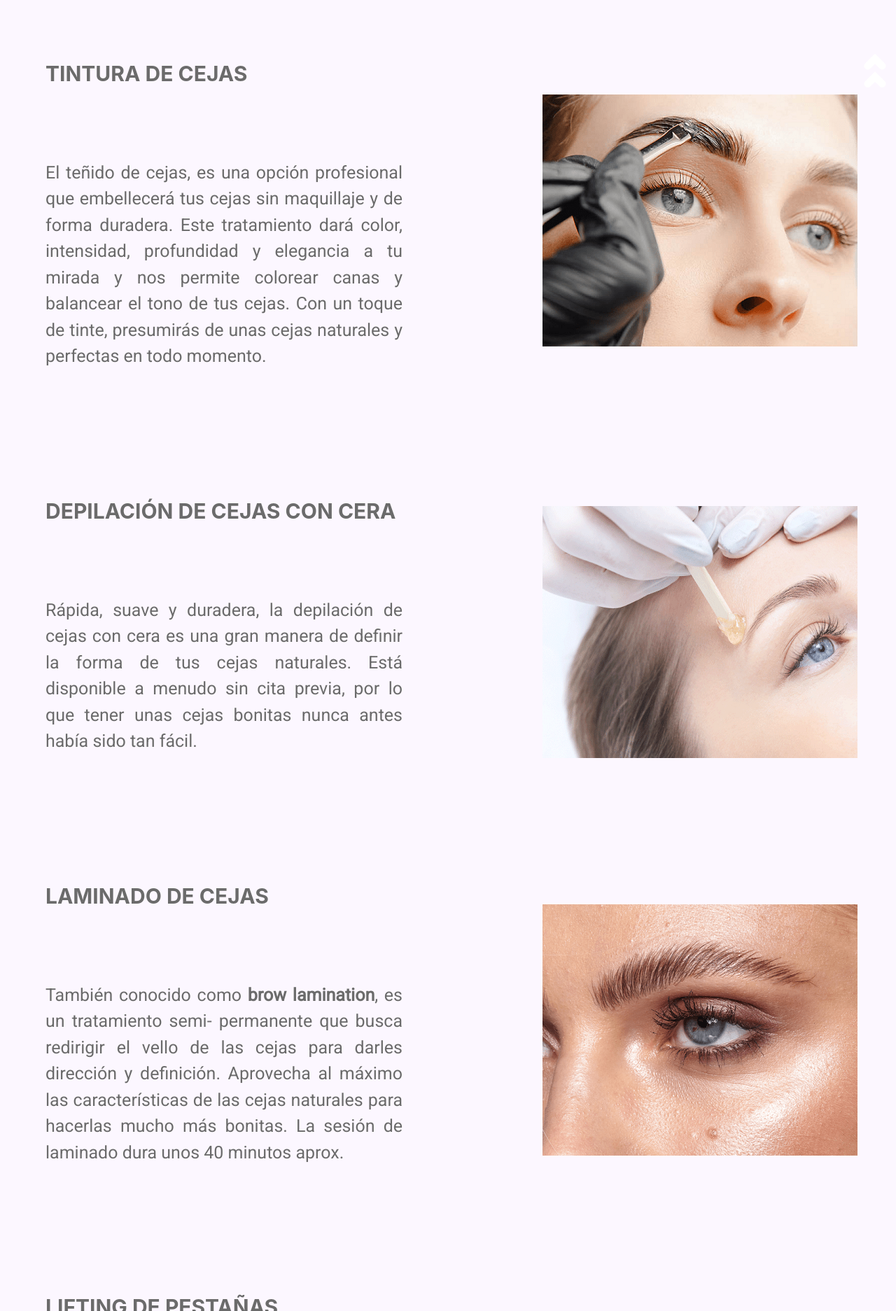
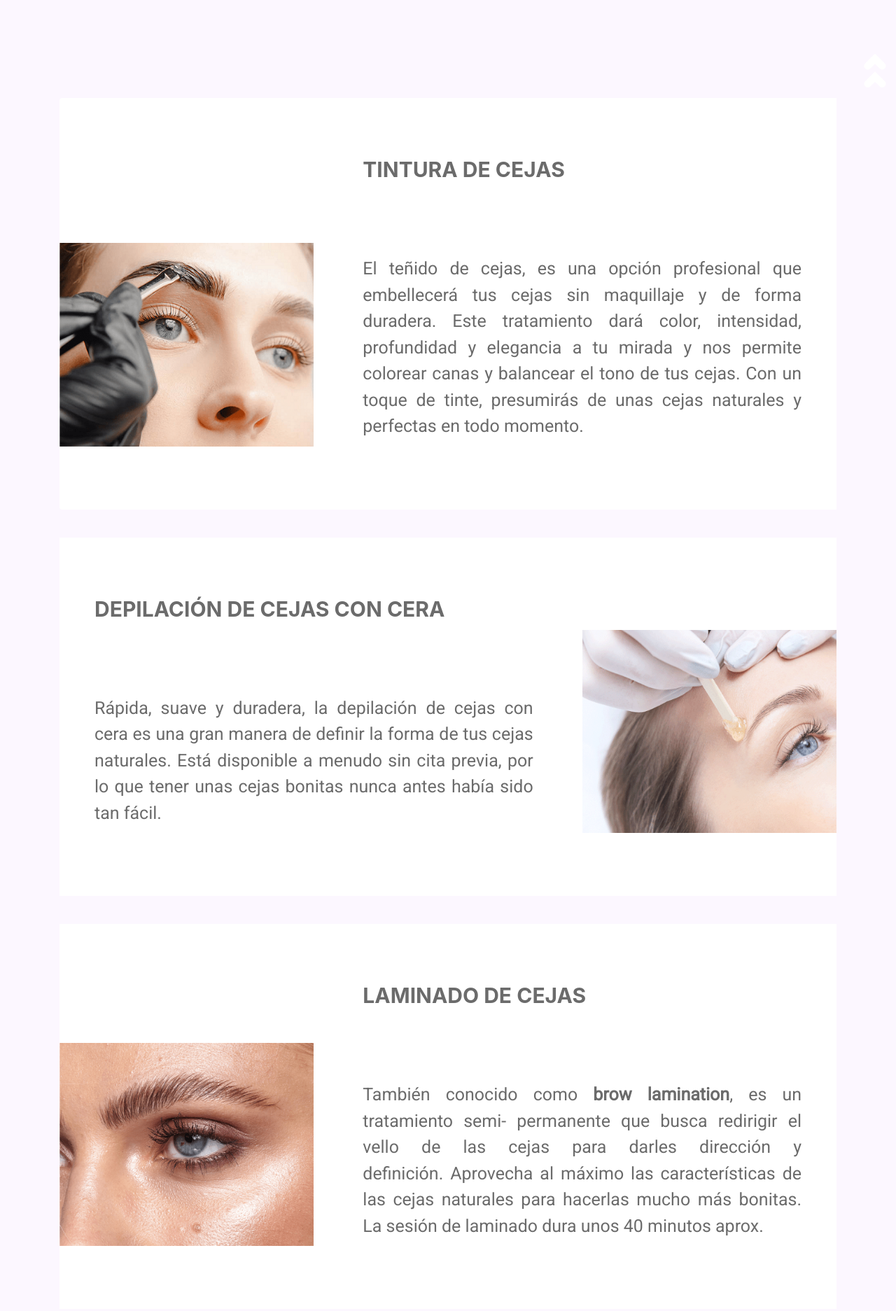
Before and after one commit to Andreshra/ehSTUDIO, a website: page pages/servicios.html in a window 1280 px wide. Shown: the part 664-2537 px from the top of the page at 70% size. Drawn offline with nearby package versions, Linux system fonts and the light colour scheme; a web font is replaced by a local one.

Commit message:
Cambio en Servicios

```diff
--- a/pages/servicios.html
+++ b/pages/servicios.html
@@ -44,7 +44,8 @@
 			</div>
 		</div>
 	</header>
-	<main class="container-fluid">
+													<!-- SERVICIOS -->
+	<main class="container">
 		<div class="row">
 			<div class="col-12">
 				<h1 class="text-center animate__animated animate__backInLeft">Servicios</h1>
@@ -53,72 +54,61 @@
 					</div>
 			</div>
 		</div>
-		<div class="row">
-			<div class="col-lg-6 col-xs-12">
+	  <div class="card-group vgr-cards">
+	    <div class="card">
+	      <div class="card-img-body">
+	      	<img class="card-img" src="../img/servi1/tintura1.png" alt="Tintura">
+	      </div>
+	      <div class="card-body">
 	        <div class="BlMain--Titles">Tintura de cejas</div>
-				<p class="Bl__parag--Sect"> El teñido de cejas, es una opción profesional que embellecerá tus cejas sin
+	        <p class="Bl__parag--Sect">El teñido de cejas, es una opción profesional que embellecerá tus cejas sin
 					maquillaje y de forma duradera. Este tratamiento dará color, intensidad,
 					profundidad y elegancia a tu mirada y nos permite colorear canas y balancear
 					el tono de tus cejas. Con un toque de tinte, presumirás de unas cejas
 					naturales y perfectas en todo momento.</p>
 	      </div>
-			<div class="flexServi">
-				<div class="col-lg-6 col-xs-12" >
-					<img src="../img/servi1/tintura1.png" alt="Tintura de cejas" class="imgServi">
 	    </div>
+	    <div class="card">
+	    	<div class="card-img-body">
+	        	<img class="card-img" src="../img/servi1/cera1.png" alt="Depilación">
 	    	</div>
-		</div>
-		<div class="row">
-			<div class="col-lg-6 col-xs-12">
+	      <div class="card-body">
 	        <div class="BlMain--Titles">Depilación de cejas con cera</div>
 	        <p class="Bl__parag--Sect">Rápida, suave y duradera, la depilación de cejas con cera es una gran manera
 					de definir la forma de tus cejas naturales. Está disponible a menudo sin cita previa, por lo que tener unas cejas bonitas nunca antes había sido tan fácil.</p>
 	      </div>
-			<div class="flexServi">
-				<div class="col-lg-6 col-xs-12">
-					<img src="../img/servi1/cera1.png" alt="Depilación" class="imgServi">
 	    </div>
-			</div>
-
-		</div>
-		<div class="row">
-			<div class="col-lg-6 col-xs-12">
+	    <div class="card">
+	      <div class="card-img-body">
+	        <img class="card-img" src="../img/servi1/lamination1.png" alt="Brow lamination"></div>
+	      <div class="card-body">
 	        <div class="BlMain--Titles">Laminado de cejas</div>
 	        <p class="Bl__parag--Sect">También conocido como <strong>brow lamination</strong>, es un tratamiento semi-
 					permanente que busca redirigir el vello de las cejas para darles dirección y
 					definición. Aprovecha al máximo las características de las cejas naturales
 					para hacerlas mucho más bonitas. La sesión de laminado dura unos 40 minutos aprox.</p>
 	      </div>
-			<div class="flexServi">
-				<div class="col-lg-6 col-xs-12">
-					<img src="../img/servi1/lamination1.png" alt="Brow lamination" class="imgServi" >
+	    </div>
+	    <div class="card">
+	    	<div class="card-img-body">
+	        	<img class="card-img" src="../img/servi1/lifting1.png" alt="Lifting">
+	    	</div>
+	      <div class="card-body">
+	        <div class="BlMain--Titles">Lifting de pestañas</div>
+	        <p class="Bl__parag--Sect">Este es un tratamiento que alarga y crea una ligera curva hacia arriba de
+				manera natural y duradera, consiguiendo mayor longitud y espesor. Si tienes las pestañas medias o largas pero rectas o sin forma, y quieres conseguir un resultado natural, ¡es la opción perfecta!.</p>
 	      </div>
 	    </div>
+	    <div class="card">
+	    	<div class="card-img-body">
+	        	<img class="card-img" src="../img/servi1/extension1.png" alt="extensionesDePestañas">
 	    	</div>
-		<div class="row">
-			<div class="col-lg-6 col-xs-12">
-				<div class="BlMain--Titles">Lifting de pestañas</div>
-				<p class="Bl__parag--Sect" >Este es un tratamiento que alarga y crea una ligera curva hacia arriba de
-				manera natural y duradera, consiguiendo mayor longitud y espesor. Si tienes las pestañas medias o largas pero rectas o sin forma, y quieres conseguir un resultado natural, ¡es la opción perfecta!</p>
-			</div>
-			<div class="flexServi">
-				<div class="col-lg-6 col-xs-12">
-					<img src="../img/servi1/lifting1.png" alt="Lifting" class="imgServi">
-				</div>
-			</div>
-
-		</div>
-		<div class="row">
-			<div class="col-lg-6 col-xs-12">
+	      <div class="card-body">
 	        <div class="BlMain--Titles">Extensiones de pestañas por grupo</div>
 	        <p class="Bl__parag--Sect">Este método de extensiones de pestañas se adapta por grupos de pelos a las
 				pestañas naturales con un pegamento especial. Si siempre has deseado
 				pestañas con más volumen y más largas, las extensiones son el servicio que
 				buscas, además la colocación es sencilla y rápida.</p>
-			</div>
-			<div class="flexServi">
-				<div class="col-lg-6 col-xs-12">
-					<img src="../img/servi1/extension1.png" alt="extensionesDePestañas" class="imgServi">
 	      </div>
 	    </div>
 	  </div>
--- a/scss/style2.scss
+++ b/scss/style2.scss
@@ -147,11 +147,82 @@ form {
 
 /* SERVICIOS*/
 
-/*.imgServi:hover {
-	backface-visibility: hidden;
-    transform: scale(1.75, 1.75);
 
-        }*/
+// Bootstrap resets
+.card {
+  border: none;
+}
+.card-img {
+	position: absolute;
+	bottom: 90px;
+  border-radius: 0;
+
+}
+
+.vgr-cards {
+	margin: 100px 0px;
+
+  .card {
+    display: flex;
+    flex-flow: wrap;
+    flex: 100%;
+    margin-bottom: 40px;
+
+    &:nth-child(even) .card-img-body {
+      order: 2;
+    }
+
+    &:nth-child(even) .card-body {
+      padding-left: 0;
+      padding-right: 1.25rem;
+    }
+
+    @media (max-width: 576px) {
+      display: block;
+    }
+
+  }
+
+  .card-img-body {
+    flex: 1;
+    overflow: hidden;
+    position: relative;
+
+    @media (max-width: 576px) {
+      width: 100%;
+      height: 200px;
+          margin-bottom: 20px;
+    }
+
+  }
+
+  .card-img {
+    width: 100%;
+    height: auto;
+    position: absolute;
+    margin-left: 50%;
+    transform: translateX(-50%);
+
+    @media (max-width: 1140px) {
+          margin: 0;
+    transform: none;
+    width: 100%;
+    height: auto;
+    }
+
+  }
+
+  .card-body {
+    flex: 2;
+    padding: 0 0 0 1.25rem;
+
+    @media (max-width: 576px) {
+      padding: 0;
+    }
+
+  }
+}
+
 
 .flexServi {
 	display: flex;
```
Also changed, not shown: css/estilo.css. Lines whose indentation alone changed are shown as unchanged.
